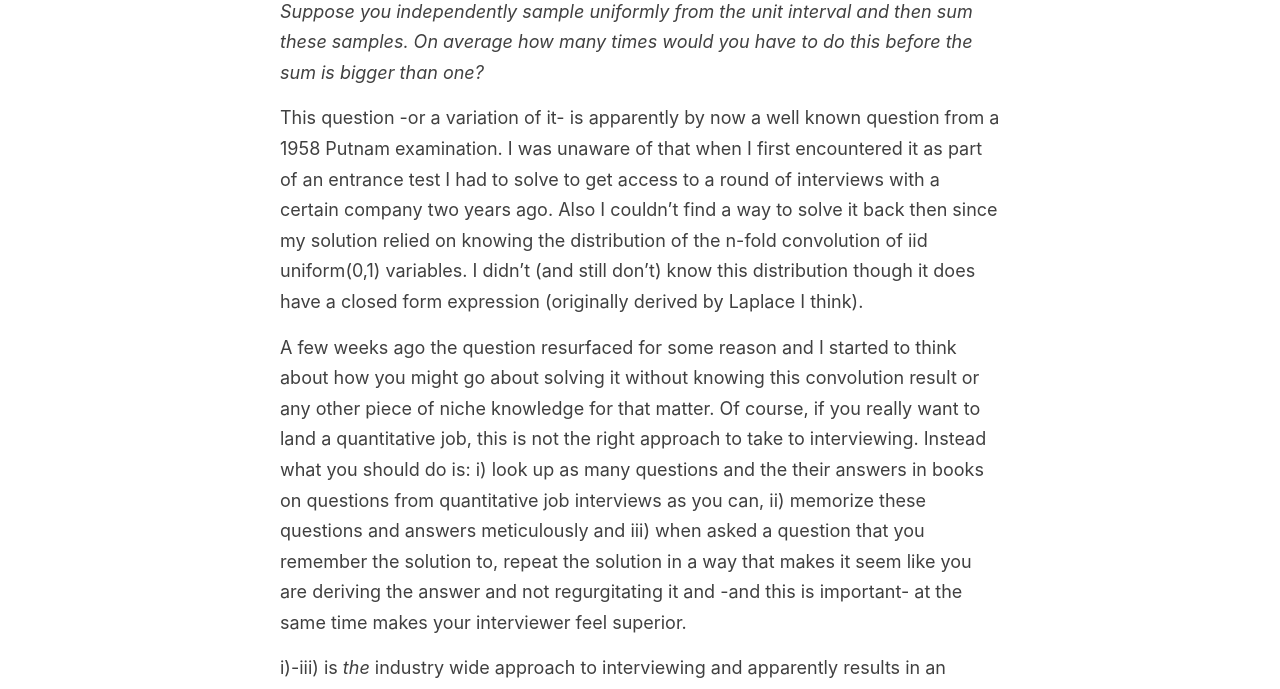
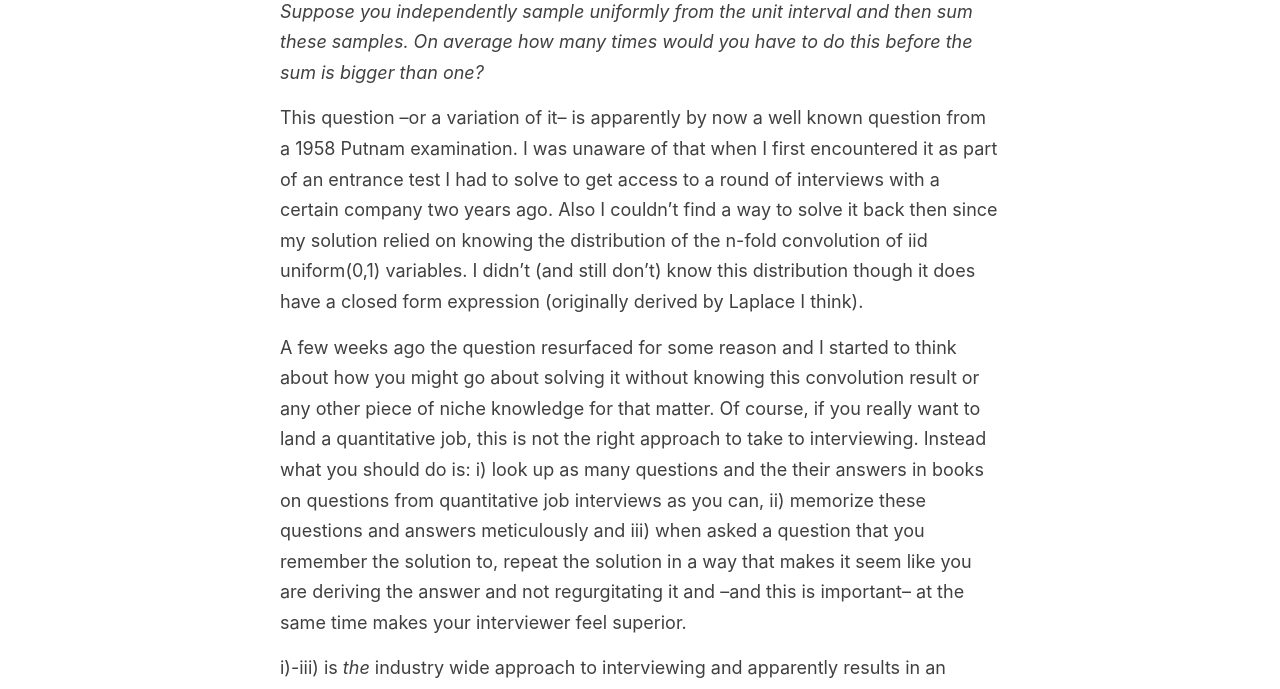
Before and after one commit to adam-lund/adam-lund.github.io, a Jekyll site: the page built from _posts/2019-09-28-Uniform sum problem-.md, in a window 1280 px wide. Shown: the part 231-920 px from the top of the page. Built offline with Jekyll 4.4.1, drawn with Linux system fonts in a browser that asks for light colours; formulas are drawn with MathJax 3.

Commit message:
trying my hand

```diff
--- a/_posts/2019-09-28-Uniform sum problem-.md
+++ b/_posts/2019-09-28-Uniform sum problem-.md
@@ -6,10 +6,10 @@ categories:
 
 *Suppose you  independently  sample uniformly from the unit interval and then sum these samples. On average how many times would you have to do this before the sum is  bigger than one?*
 
-This question -or a variation of it- is apparently by now a well known question from a 1958 Putnam examination. I was unaware of that when I first encountered it as part of  an entrance test I had to solve to get access to a round of interviews with a certain company two years ago. Also I couldn't find a way to solve it back then since my solution relied on knowing the distribution of the n-fold convolution of iid uniform(0,1) variables.  I didn't (and still don't) know this distribution though it does have a closed form expression (originally derived by Laplace I think).
+This question --or a variation of it-- is apparently by now a well known question from a 1958 Putnam examination. I was unaware of that when I first encountered it as part of  an entrance test I had to solve to get access to a round of interviews with a certain company two years ago. Also I couldn't find a way to solve it back then since my solution relied on knowing the distribution of the n-fold convolution of iid uniform(0,1) variables.  I didn't (and still don't) know this distribution though it does have a closed form expression (originally derived by Laplace I think).
 
 A few weeks ago the question resurfaced for some reason and I started to think  about how you might go about solving it without knowing this convolution result or any other piece of niche knowledge for that matter.
-Of course, if you really want to land a quantitative job, this is not the right approach to take to interviewing. Instead what you should do is: i) look up as many questions and the their answers in books on questions from quantitative job interviews as you can, ii) memorize  these questions and answers meticulously  and iii) when asked a question that you remember the solution to, repeat the solution in a way that makes it seem like you are deriving the answer and not regurgitating it and -and this is important- at the same time makes your interviewer feel superior.
+Of course, if you really want to land a quantitative job, this is not the right approach to take to interviewing. Instead what you should do is: i) look up as many questions and the their answers in books on questions from quantitative job interviews as you can, ii) memorize  these questions and answers meticulously  and iii) when asked a question that you remember the solution to, repeat the solution in a way that makes it seem like you are deriving the answer and not regurgitating it and --and this is important-- at the same time makes your interviewer feel superior.
 
 i)-iii) is *the* industry wide approach to interviewing and apparently results in an interview dynamic that is still second to none when it comes to revealing "how a job candidate thinks". I came up with the following self contained answer that in particular takes the exact opposite approach to that of i)-iii).
 
```
